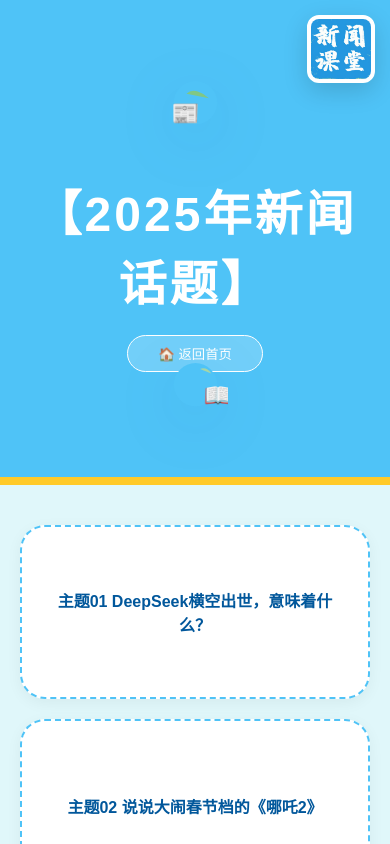
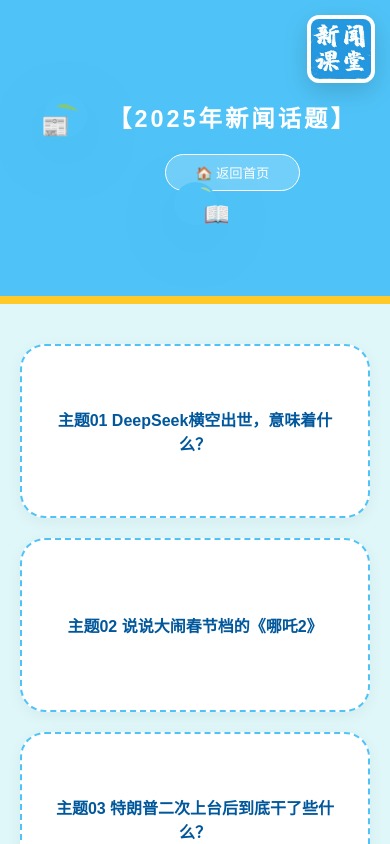
Before and after one commit to tiantianwang351-hash/student-works, a plain HTML site: page index.html in a window 390 px wide. Both pictures are taken after a click on the button "点击进入展廊". Shown: the top 844 px of the page. Drawn offline with Linux system fonts and the light colour scheme.

Commit message:
Add files via upload

```diff
--- a/index.html
+++ b/index.html
@@ -130,7 +130,9 @@
             <svg class="doodles-svg" viewBox="0 0 400 400"><text x="50" y="250" font-size="140">📰</text></svg>
         </div>
         <div class="banner-text-content">
-            <h1 style="font-size: 3rem; margin: 0; letter-spacing: 3px;">【2025年新闻话题】</h1>
+            <h1 style="font-size: clamp(1.2rem, 6vw, 3rem); margin: 0; letter-spacing: 3px; white-space: nowrap;">
+    【2025年新闻话题】
+</h1>
             <button onclick="showEntrance()" style="background:rgba(255,255,255,0.2); border:1px solid white; color:white; padding:8px 30px; border-radius:50px; cursor:pointer; margin-top:20px;">🏠 返回首页</button>
         </div>
         <div class="visual-container banner-side-doodle">
```
